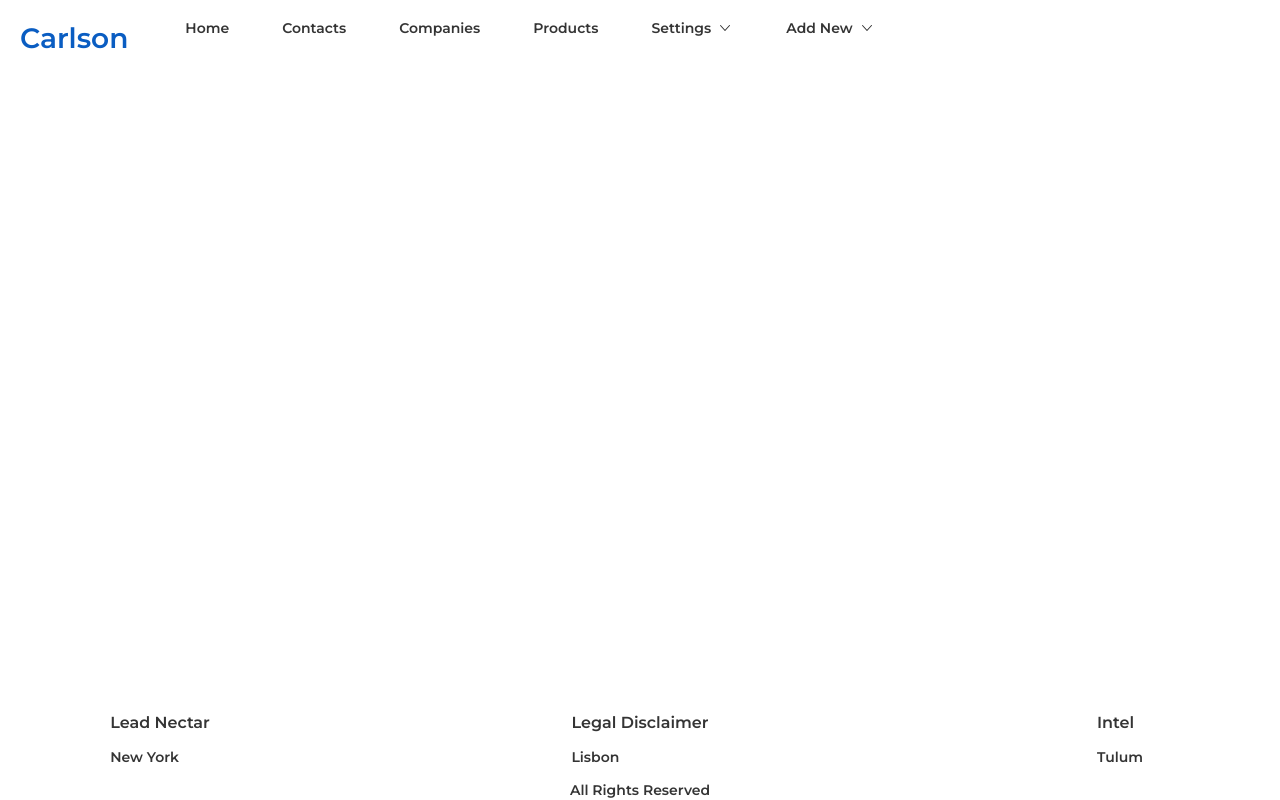
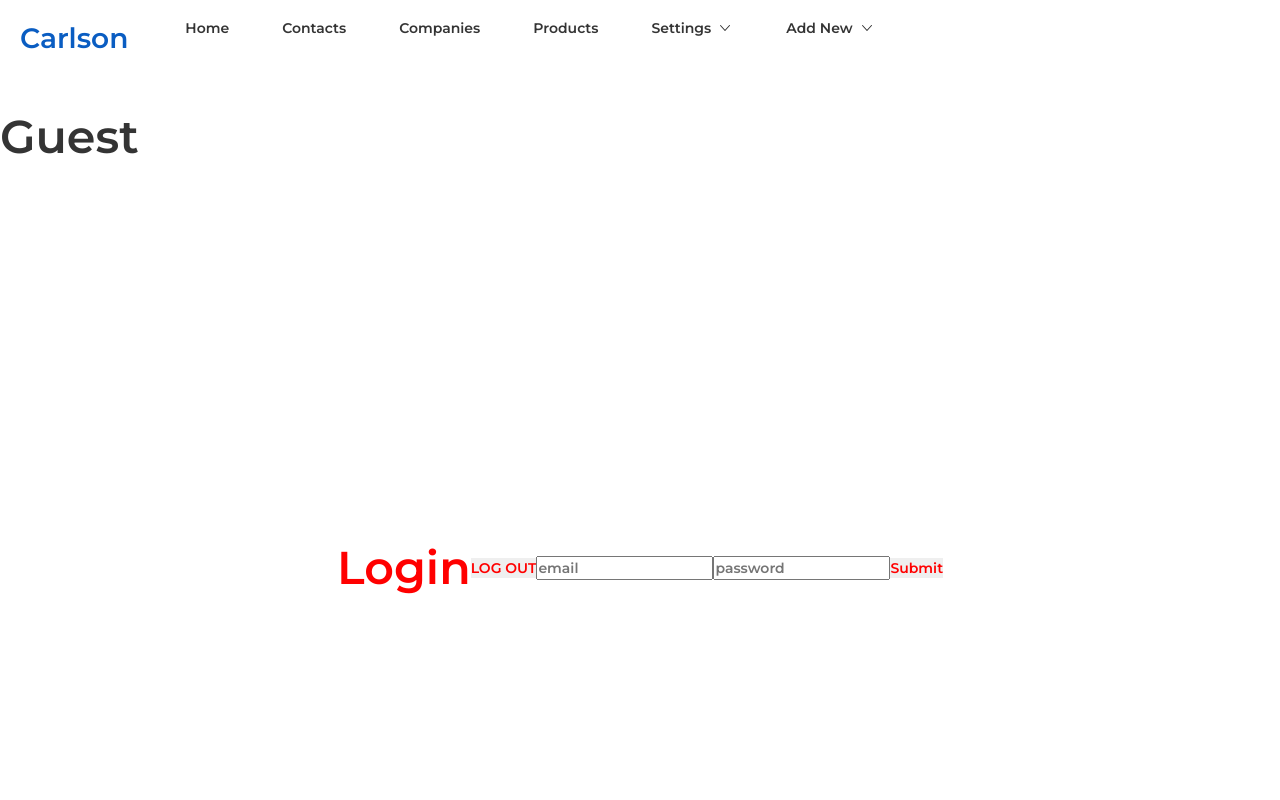
Before and after one commit to swilson-pro/will-intel-app, a React (Create React App) app in the folder client/: page /login in a window 1280 px wide. Shown: the top 800 px of the page. Built offline with nearby package versions, Linux system fonts and the light colour scheme; some icons are missing.

Commit message:
basic frontend login setup

```diff
--- a/client/src/App.js
+++ b/client/src/App.js
@@ -17,6 +17,7 @@ import CompanyCard from './Components/Companies/CompanyCard';
 import ProductsPage from './Components/Product/ProductsPage';
 import NewProduct from './Components/Product/NewProduct';
 import ProductCard from './Components/Product/ProductCard';
+import Login from './Components/User/Login';
 // import InitiativesPage from './Components/Companies/Initiative/InitiativesPage';
 
 import { useEffect, useState, forwardRef } from 'react';
@@ -168,6 +169,8 @@ function App() {
               <Route path='/products/:id' element={<ProductCard />} />
               <Route path='/products' element={ <ProductsPage prodBlackList={prodBlackList} />} />
 
+              <Route path='/login' element={<Login />} />
+
               {/* <Route path='/initiatives' element={ <InitiativesPage />} /> */}
               <Route exact path='/' element={ <HomePage />} />
             </Routes>
--- /dev/null
+++ b/client/src/Components/User/Login.js
@@ -0,0 +1,105 @@
+import { useState, useEffect } from "react";
+
+const Login = () => {
+
+    const [user, setUser] = useState({name: ""});
+    const [form, setForm] = useState({});
+
+    console.log('localStorage.getItem("jwt")', localStorage.getItem("jwt"))
+
+
+    let handleSubmit = (e) => {
+        e.preventDefault();
+        console.log('form', form);
+        fetch("http://localhost:3000/login", {
+          method: "POST",
+          headers: {
+            "Content-Type": "application/json",
+          },
+          body: JSON.stringify(form),
+        })
+          .then((res) => res.json())
+          .then((data) => {
+            console.log('data', data)
+            localStorage.setItem("jwt", data.token);
+            setUser({
+              name: data.user.email,
+            });
+          });
+      };
+
+    let updateForm = (e) => {
+        console.log('e.target.name', e.target.name)
+        console.log('e.target.value', e.target.value)
+        setForm({
+          ...form,
+          [e.target.name]: e.target.value,
+        });
+      };
+
+    useEffect(() => {
+        let token = localStorage.getItem("jwt");
+        if (token && !user.name) {
+          fetch("http://localhost:3000/profile", {
+            headers: {
+              token: token,
+              "Content-Type": "application/json",
+            },
+          })
+            .then((res) => res.json())
+            .then((data) => {
+              setUser({
+                name: data.email,
+              });
+            });
+        }
+      }, []);
+
+    //   console.log('form', form)
+      console.log('user', user)
+
+    return (
+        <div>
+            <h1>{!user.name ? "Guest" : user.name}</h1>
+            <form
+                onSubmit={handleSubmit}
+                style={{
+                    width: "100vw",
+                    height: "100vh",
+                    display: "flex",
+                    justifyContent: "center",
+                    alignItems: "center",
+                    color: "red"
+                }}
+            >
+            <h1>Login</h1>
+            <button
+                onClick={() => {
+                    localStorage.clear();
+                    setUser({
+                    name: "",
+                    });
+                }}
+                >
+                LOG OUT
+            </button>
+            <input
+                onChange={updateForm}
+                name="email"
+                type="text"
+                placeholder="email"
+                 />
+            <input
+                onChange={updateForm}
+                name="password"
+                type="password"
+                placeholder="password"
+                 />
+            <input type="submit" />
+
+            </form>
+        </div>
+    )
+}
+
+export default Login
```
